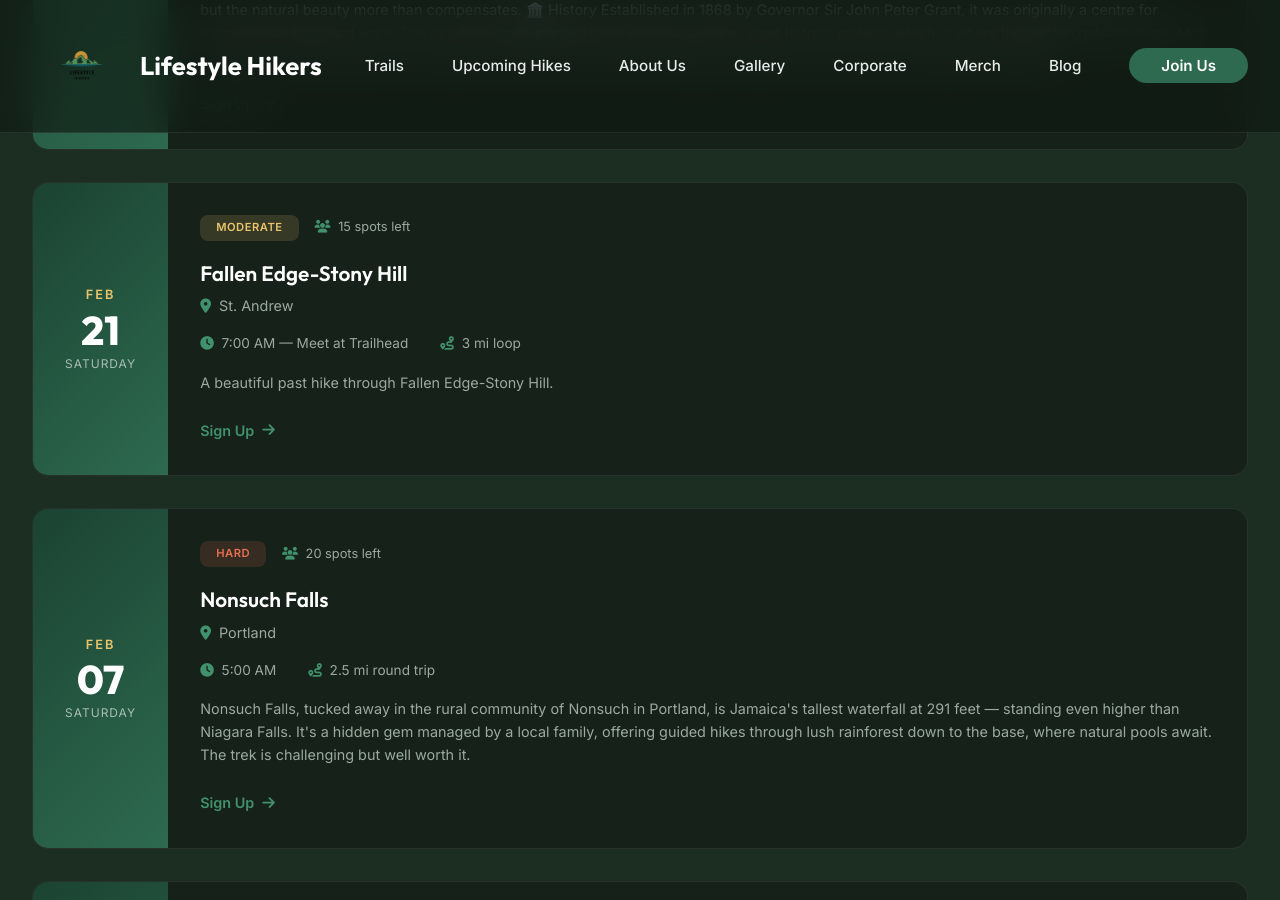
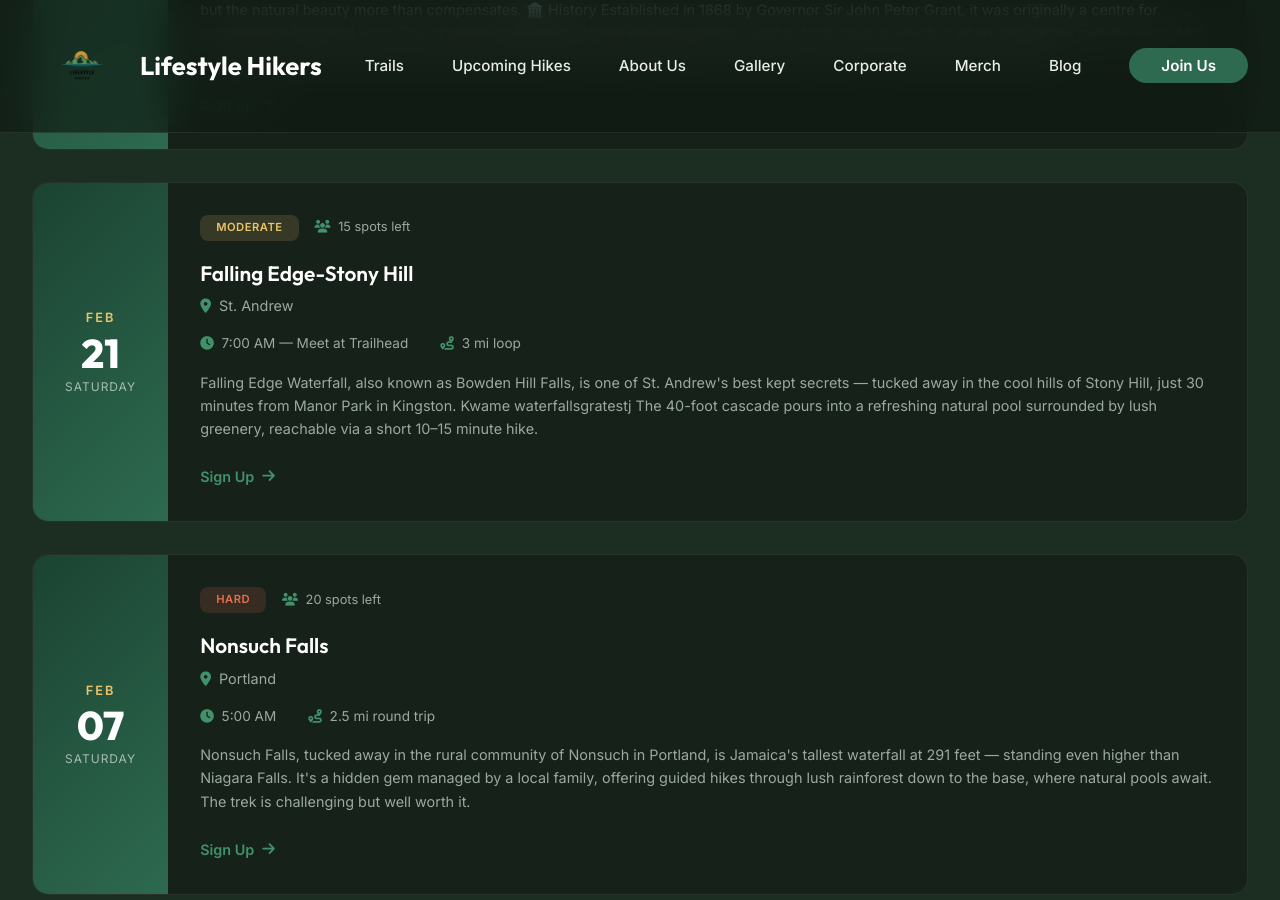
Before and after one commit to willylondon/lifestyle-hikers, a Jekyll site: the page built from index.html, in a window 1280 px wide and 900 px high, scrolled down 4132 px. Built offline with Jekyll 4.4.1, drawn with Linux system fonts in a browser that asks for light colours.

Commit message:
Update 🥾 Upcoming Hikes “upcoming_hikes”

```diff
--- a/_data/events.yml
+++ b/_data/events.yml
@@ -1,12 +1,17 @@
 items:
-  - name: Fallen Edge-Stony Hill
+  - name: Falling Edge-Stony Hill
     location: St. Andrew
     date: 2026-02-21
     time: 7:00 AM — Meet at Trailhead
     spots: 15
     distance: 3 mi loop
     difficulty: moderate
-    description: A beautiful past hike through Fallen Edge-Stony Hill.
+    description: "Falling Edge Waterfall, also known as Bowden Hill Falls, is one of
+      St. Andrew's best kept secrets — tucked away in the cool hills of Stony
+      Hill, just 30 minutes from Manor Park in Kingston. Kwame
+      waterfallsgratestj The 40-foot cascade pours into a refreshing natural
+      pool surrounded by lush greenery, reachable via a short 10–15 minute hike.
+      "
   - name: Nonsuch Falls
     location: Portland
     date: 2026-02-07
```
